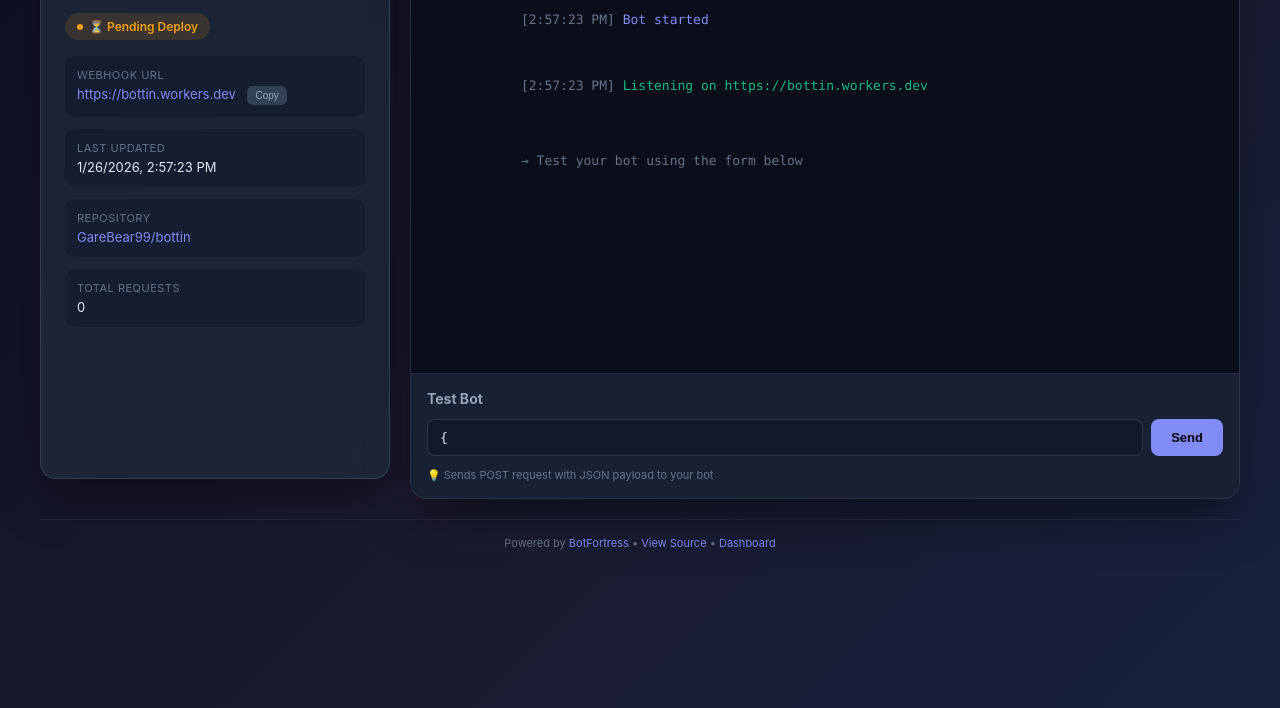
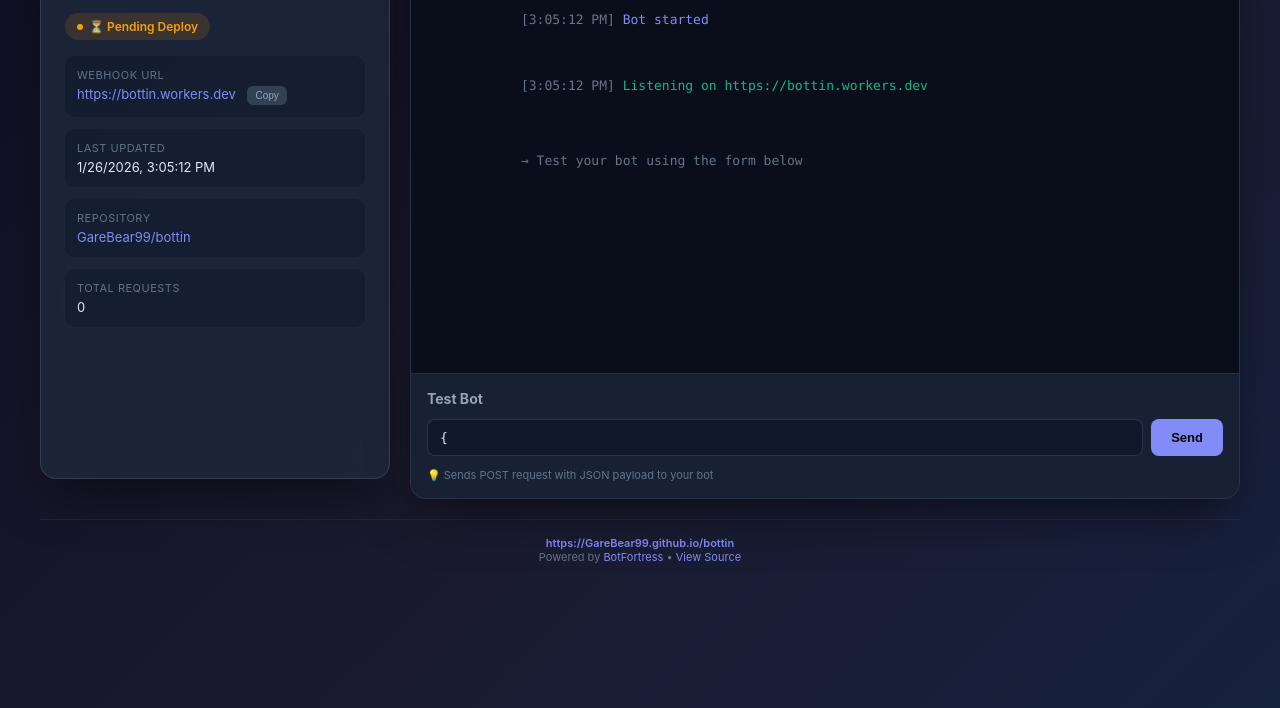
Before and after one commit to GareBear99/bottin, a website: page index.html in a window 1280 px wide. Shown: the part 92-800 px from the top of the page. Drawn offline with Linux system fonts and the light colour scheme.

Commit message:
Update botterccino via BotFortress

```diff
--- a/index.html
+++ b/index.html
@@ -206,7 +206,7 @@
 
           <div class="info-item">
             <div class="info-label">Last Updated</div>
-            <div class="info-value">1/26/2026, 2:57:23 PM</div>
+            <div class="info-value">1/26/2026, 3:05:12 PM</div>
           </div>
 
           <div class="info-item">
@@ -237,10 +237,10 @@
 
         <div class="terminal-output" id="terminalOutput">
           <div class="log-line log-info">
-            <span class="log-timestamp">[2:57:23 PM]</span> Bot started
+            <span class="log-timestamp">[3:05:12 PM]</span> Bot started
           </div>
           <div class="log-line log-success">
-            <span class="log-timestamp">[2:57:23 PM]</span> Listening on https://bottin.workers.dev
+            <span class="log-timestamp">[3:05:12 PM]</span> Listening on https://bottin.workers.dev
           </div>
           <div class="log-line" style="color: #64748b; margin-top: 12px;">
             → Test your bot using the form below
@@ -261,7 +261,8 @@
     </div>
 
     <div class="footer">
-      Powered by <a href="https://GareBear99.github.io/bottin" target="_blank">BotFortress</a> • <a href="https://github.com/GareBear99/bottin" target="_blank">View Source</a> • <a href="https://garebear99.github.io/BotFortress/" target="_blank">Dashboard</a>
+      <a href="https://GareBear99.github.io/bottin" target="_blank" style="color:#818cf8;font-weight:600">https://GareBear99.github.io/bottin</a><br>
+      Powered by <a href="https://garebear99.github.io/BotFortress/" target="_blank">BotFortress</a> • <a href="https://github.com/GareBear99/bottin" target="_blank">View Source</a>
     </div>
   </div>
 
```
